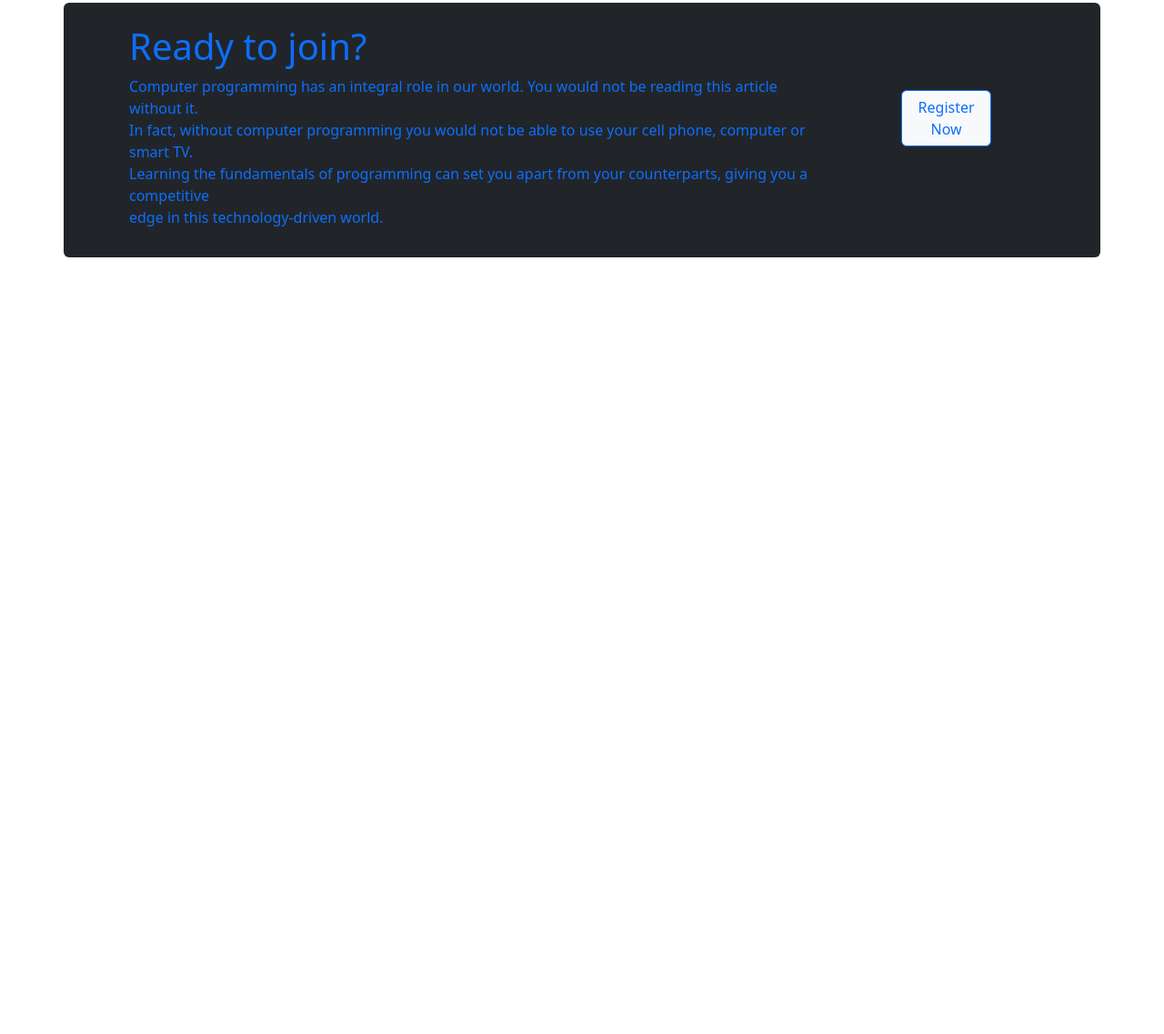
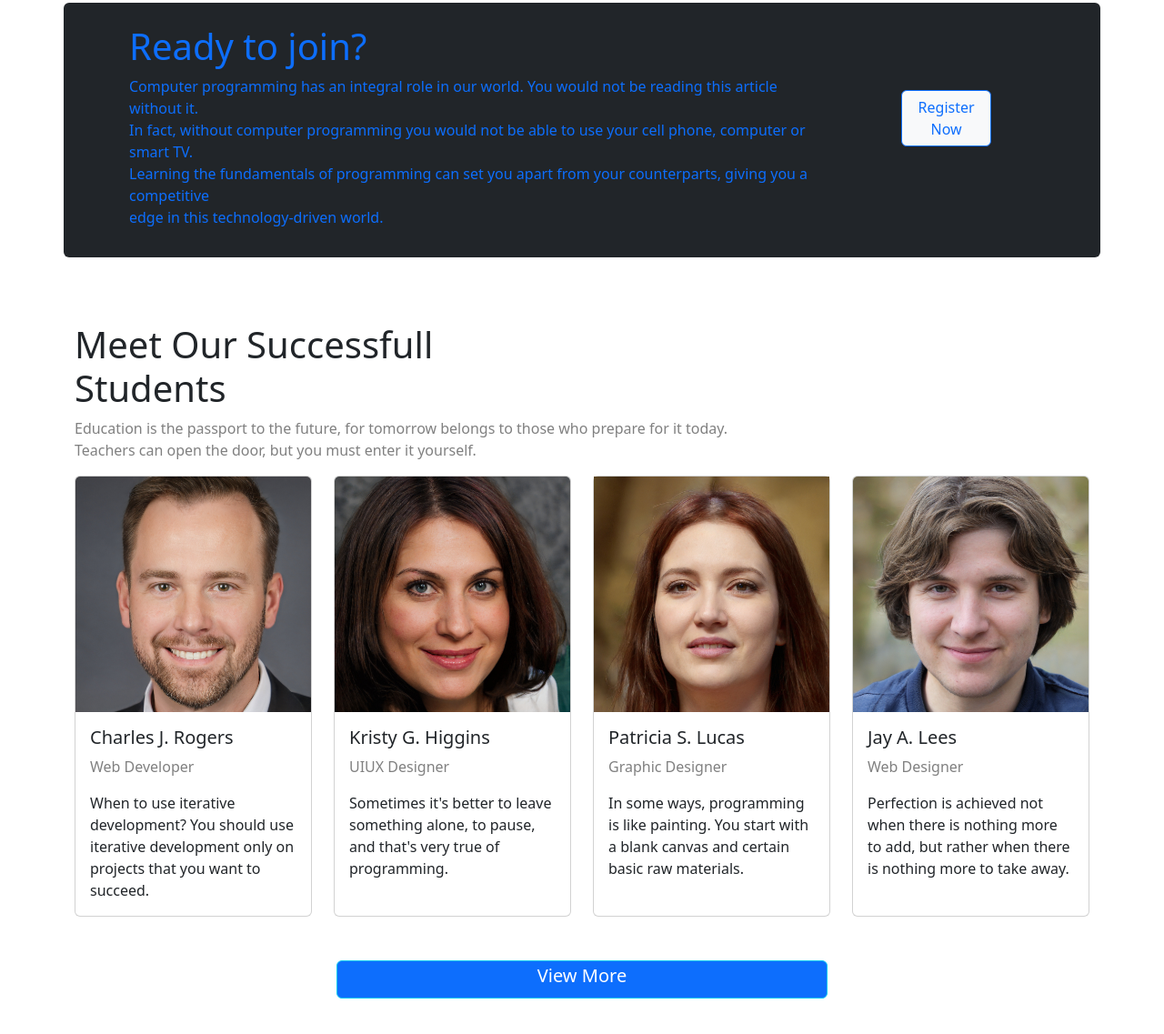
Before and after one commit to MDAkiburRahman/assignment3, a plain HTML site: page index.html in a window 1280 px wide. Shown: the part 2638-3775 px from the top of the page at 91% size. Before the commit the page ends 2993 px from the top, so only its background shows below. Drawn offline with nearby package versions, Linux system fonts and the light colour scheme.

Commit message:
5th commit

```diff
--- a/index.html
+++ b/index.html
@@ -466,6 +466,91 @@
         </div>
     </section>
     <br>
+    <section class="container">
+        <div>
+            <div>
+                <h1>Meet Our Successfull
+                    <br>Students
+                </h1>
+                <p style="color: gray;">Education is the passport to the future, for tomorrow belongs to those who
+                    prepare
+                    for it today.<br>
+                    Teachers can open the door, but you must enter it yourself.</p>
+            </div>
+
+            <div class="row row-cols-1 row-cols-md-2 row-cols-lg-4 g-4">
+                <div class="col">
+                    <div class="card">
+                        <img src="images/student/student-1.jpg" class="card-img-top" alt="...">
+                        <div class="card-body">
+                            <h5 class="card-title">Charles J. Rogers</h5>
+                            <p style="color: gray;">Web Developer</p>
+                            <p class="card-text">When to use iterative development? You should use iterative
+                                development
+                                only on projects that you want to succeed.</p>
+                        </div>
+                    </div>
+                </div>
+
+
+                <div class="col">
+                    <div class="card">
+                        <img src="images/student/student-2.jpg" class="card-img-top" alt="...">
+                        <div class="card-body">
+                            <h5 class="card-title">Kristy G. Higgins</h5>
+                            <p style="color: gray;">UIUX Designer</p>
+                            <p class="card-text pb-4">Sometimes it's better to leave something alone, to pause, and
+                                that's
+                                very true of programming.</p>
+                        </div>
+                    </div>
+                </div>
+
+
+                <div class="col">
+                    <div class="card">
+                        <img src="images/student/student-3.jpg" card-img-top" alt="...">
+                        <div class="card-body">
+                            <h5 class="card-title">Patricia S. Lucas</h5>
+                            <p style="color: gray;">Graphic Designer</p>
+                            <p class="card-text pb-4">In some ways, programming is like painting. You start with a blank
+                                canvas and certain basic raw materials. </p>
+                        </div>
+                    </div>
+                </div>
+
+
+                <div class="col">
+                    <div class="card">
+                        <img src="images/student/student-4.jpg" class="card-img-top" alt="...">
+                        <div class="card-body">
+                            <h5 class="card-title">Jay A. Lees</h5>
+                            <p style="color: gray;">Web Designer</p>
+                            <p class="card-text pb-4">Perfection is achieved not when there is nothing more to add, but
+                                rather when there is nothing more to take away.</p>
+                        </div>
+                    </div>
+                </div>
+
+            </div>
+
+
+            <center>
+                <div class="m-5 pe-4 ps-4">
+                    <div class="m-5 pe-4 ps-4">
+                        <div class="m-5 pe-4 ps-4">
+                            <div class="m-5 pe-4 ps-4">
+                                <div class=" d-none d-lg-block badge text-bg-primary btn btn-info mt-5  ">
+                                    <h5 class="text-center">View More</h5>
+                                </div>
+                            </div>
+                        </div>
+                    </div>
+                </div>
+            </center>
+        </div>
+    </section>
+    <br><br><br><br>
 
 
     <script src="https://cdn.jsdelivr.net/npm/bootstrap@5.2.0/dist/js/bootstrap.bundle.min.js"
```
